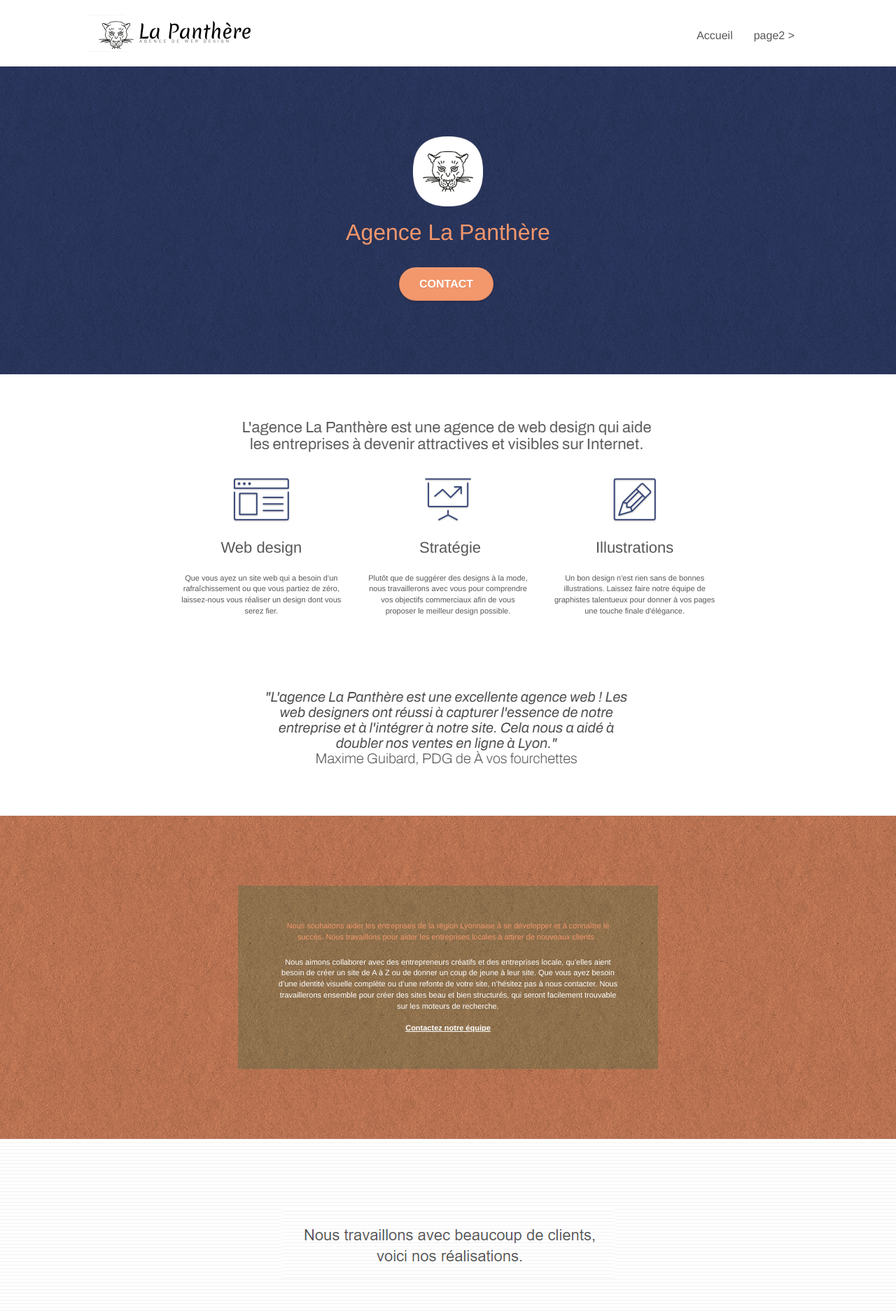
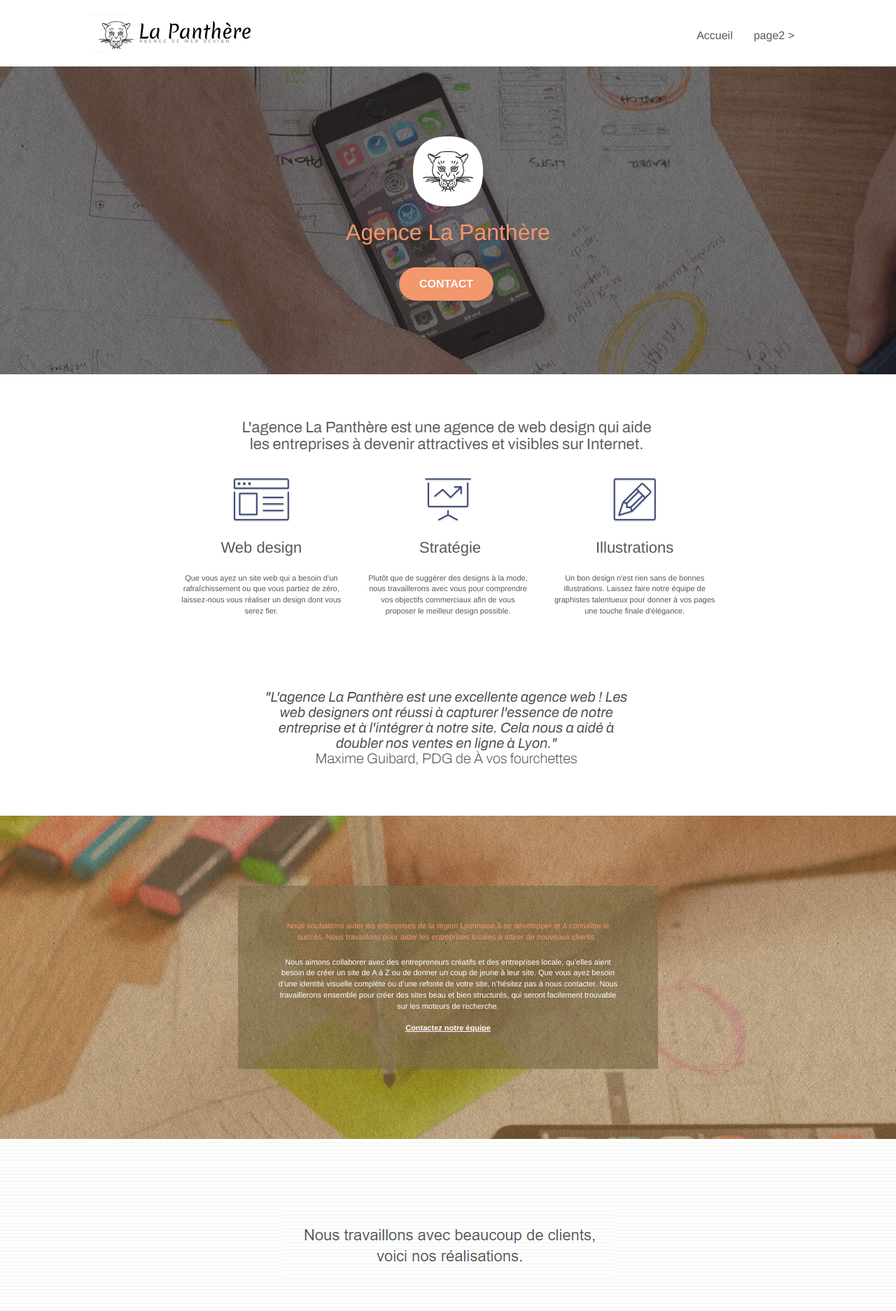
Before and after one commit to ClaraBGitHub/P4-SEO-Project-OPC, a plain HTML site: page index.html in a window 1280 px wide. Shown: the top 1874 px of the page at 70% size. Drawn offline with Linux system fonts and the light colour scheme.

Commit message:
debug chemin background-image css

```diff
--- a/style.css
+++ b/style.css
@@ -818,11 +818,11 @@ h4 {
 }
 
 .bg-banniere {
-    background-image: url("img optimisées/agence-la-panthere.jpg");
+    background-image: url("imgOpt/agence-la-panthere.jpg");
 }
 
 .bg-presentation {
-    background-image: url("img optimisées/image-de-presentation.jpg");
+    background-image: url("imgOpt/image-de-presentation.jpg");
 }
 
 @media (max-width: 1024px) {
```
